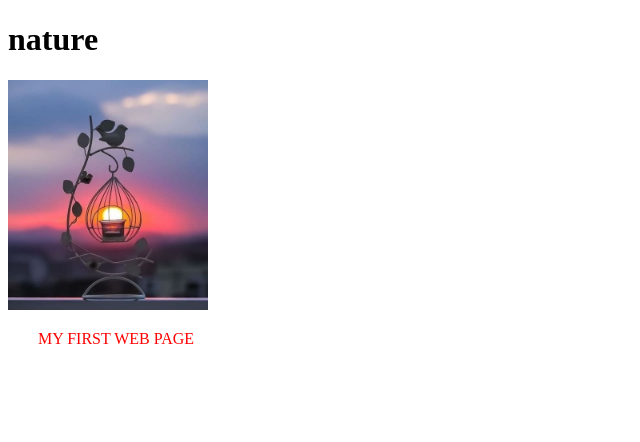
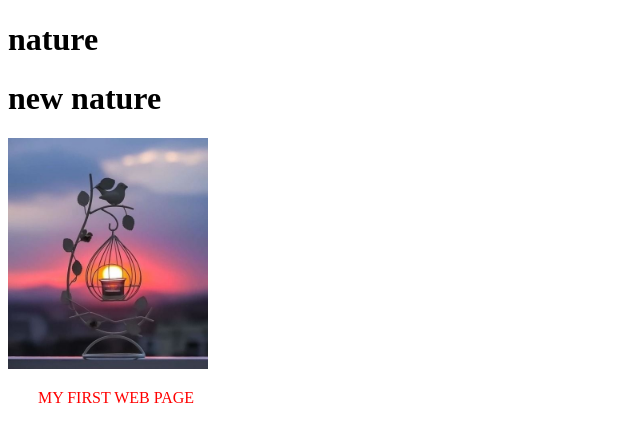
Before and after one commit to rajekmdugit/myweb, a plain HTML site: page index.html in a window 1280 px wide. Shown: the whole page, without its empty margins (0-640 px from the left). Drawn offline with Linux system fonts and the light colour scheme.

Commit message:
new change

```diff
--- a/index.html
+++ b/index.html
@@ -7,7 +7,8 @@
 </head>
 <body>
     <h1>nature</h1>
-    <img width="200px" src="profile.jpg" alt="">
+    <h1>new nature</h1>
+        <img width="200px" src="profile.jpg" alt="">
     <style>
    p {
   color: red;
@@ -17,5 +18,6 @@
 
     </style>
     <p>my first web page </p>
+
 </body>
 </html>
```
